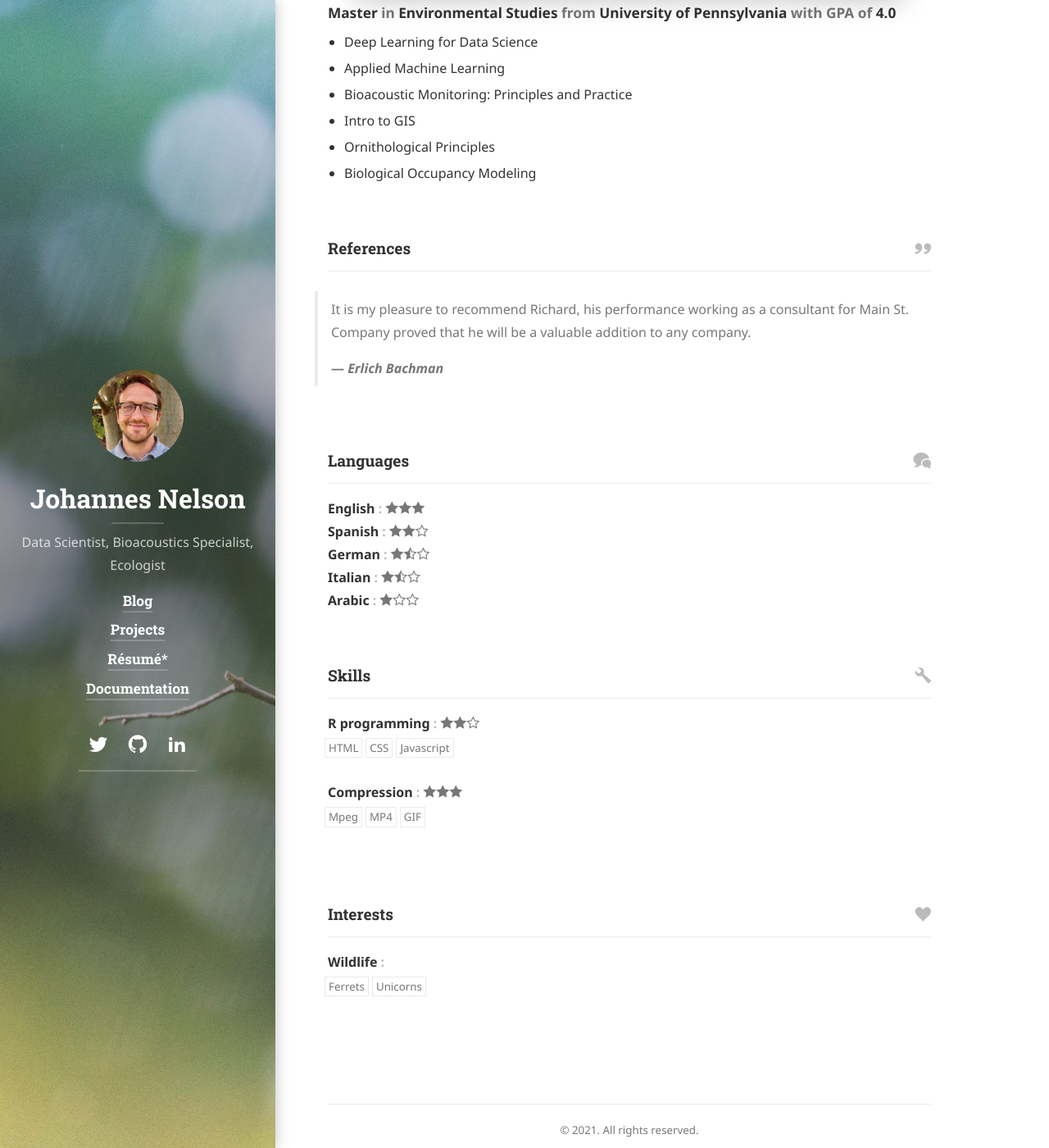
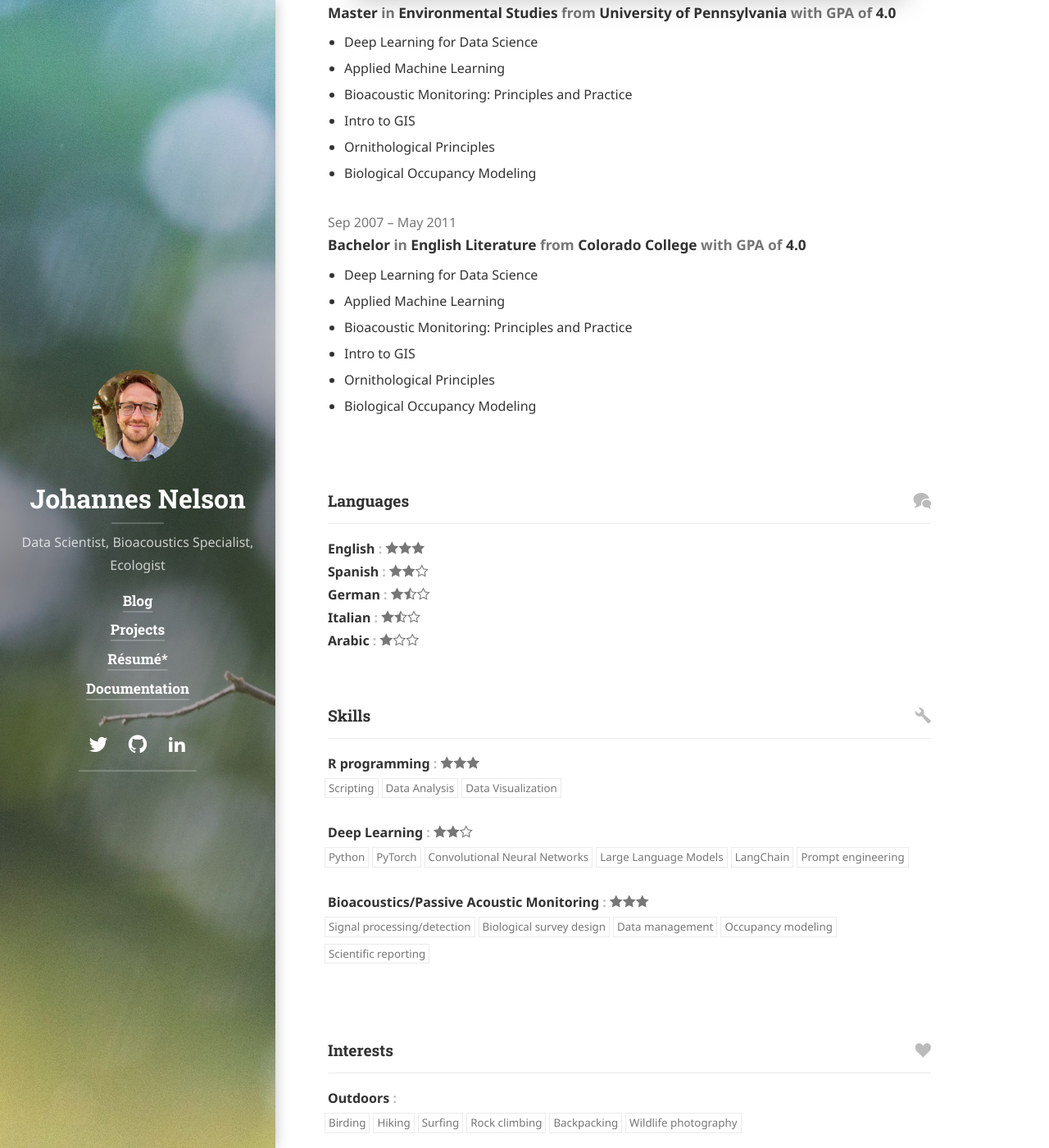
Before and after one commit to johannesnelson/johannesnelson.github.io, a Jekyll site: the page built from resume.md, in a window 1280 px wide and 1400 px high, scrolled down 2240 px. Shown: the whole window at 82% size. Built offline with Jekyll 4.4.1, drawn with Linux system fonts in a browser that asks for light colours; cached includes are drawn as plain includes; nearby versions of some CDN libraries; some web fonts are replaced; library files that are not in the unit come from our copies; some of the changed text lies outside the part shown.

Commit message:
Resume development

```diff
--- a/_data/resume.yml
+++ b/_data/resume.yml
@@ -95,6 +95,19 @@ education:
       - "Intro to GIS"
       - "Ornithological Principles"
       - "Biological Occupancy Modeling"
+  - institution: "Colorado College"
+    area: "English Literature"
+    studyType: "Bachelor"
+    startDate: "2007-09-30"
+    endDate: "2011-05-30"
+    gpa: "4.0"
+    courses:
+      - "Deep Learning for Data Science"
+      - "Applied Machine Learning"
+      - "Bioacoustic Monitoring: Principles and Practice"
+      - "Intro to GIS"
+      - "Ornithological Principles"
+      - "Biological Occupancy Modeling"
 
 # awards:
 #   - title: "Digital Compression Pioneer Award"
@@ -109,17 +122,28 @@ education:
 #     summary: "Innovative middle-out compression algorithm that changes the way we store data."
 skills:
   - name: "R programming"
+    level: "3/3"
+    keywords:
+      - "Scripting"
+      - "Data Analysis"
+      - "Data Visualization"
+  - name: "Deep Learning"
     level: "2/3"
     keywords:
-      - "HTML"
-      - "CSS"
-      - "Javascript"
-  - name: "Compression"
-    level: "Master"
+      - "Python"
+      - "PyTorch"
+      - "Convolutional Neural Networks"
+      - "Large Language Models"
+      - "LangChain"
+      - "Prompt engineering"
+  - name: "Bioacoustics/Passive Acoustic Monitoring"
+    level: "3/3"
     keywords:
-      - "Mpeg"
-      - "MP4"
-      - "GIF"
+      - "Signal processing/detection"
+      - "Biological survey design"
+      - "Data management"
+      - "Occupancy modeling"
+      - "Scientific reporting"
 languages:
   - language: "English"
     fluency: "Native speaker"
@@ -132,12 +156,23 @@ languages:
   - language: "Arabic"
     fluency: "1/5"
 interests:
-  - name: "Wildlife"
+  - name: "Outdoors"
     keywords:
-      - "Ferrets"
-      - "Unicorns"
-references:
-  - name: "Erlich Bachman"
-    reference: >
-      It is my pleasure to recommend Richard, his performance working as a consultant for Main St.
-      Company proved that he will be a valuable addition to any company.
+      - "Birding"
+      - "Hiking"
+      - "Surfing"
+      - "Rock climbing"
+      - "Backpacking"
+      - "Wildlife photography"
+  - name: "Indoors"
+    keywords:
+      - "Programming"
+      - "Writing"
+      - "Gaming"
+      - "Science fiction"
+      - "Fantasy"
+# references:
+#   - name: "Erlich Bachman"
+#     reference: >
+#       It is my pleasure to recommend Richard, his performance working as a consultant for Main St.
+#       Company proved that he will be a valuable addition to any company.
```
